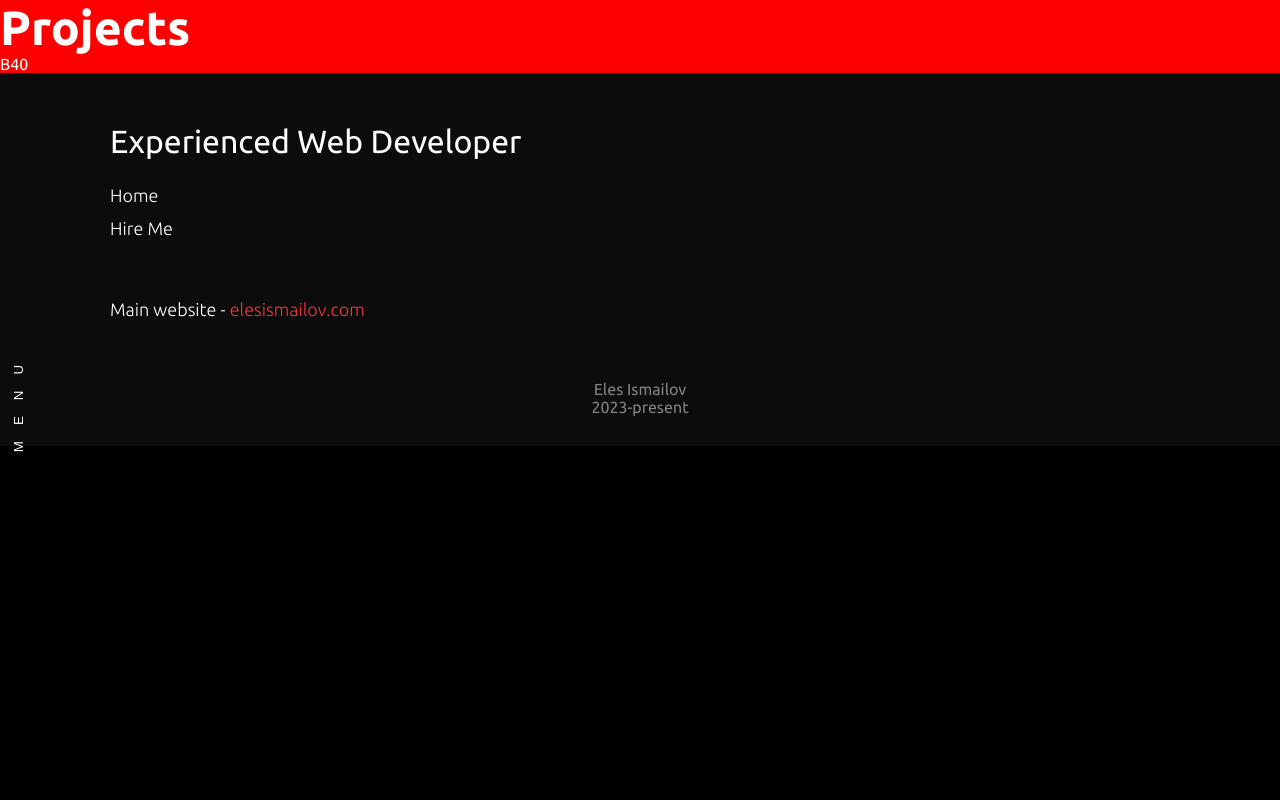
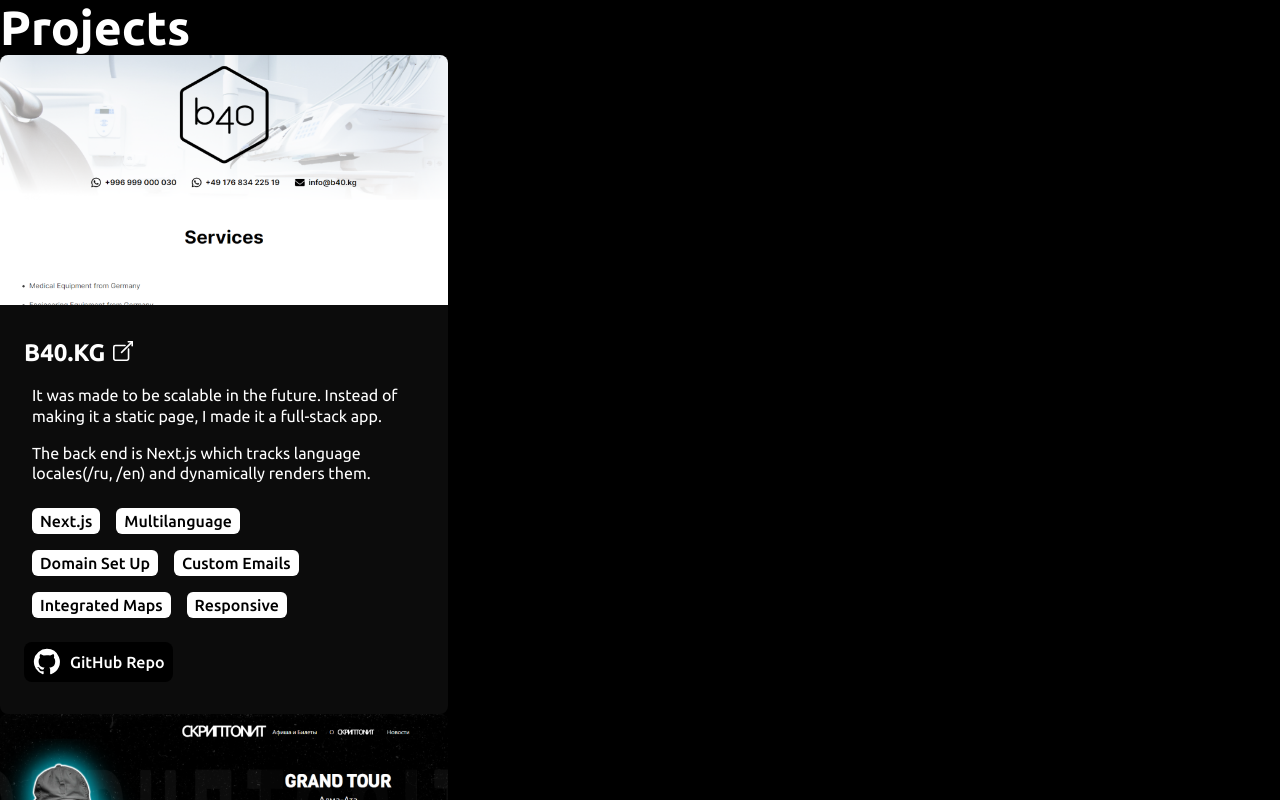
Before and after one commit to elesismailov/dev.elesismailov.com, a Next.js app: page /projects in a window 1280 px wide. Shown: the top 800 px of the page. Built offline with nearby package versions, Linux system fonts and the light colour scheme.

Commit message:
Style project card

```diff
--- a/pages/projects/index.js
+++ b/pages/projects/index.js
@@ -1,7 +1,5 @@
 import { useRouter } from 'next/router';
 import Head from 'next/head';
-
-import {styles} from "@/styles/Projects.module.scss";
 
 import index_data from "./index_data.json";
 
@@ -17,23 +15,19 @@
 
     return (<>
         <Head>
-            <title>Hire Me</title>
+            <title>My Projects</title>
             <meta name="description" lang={locale} content="Eles Ismailov Web Developer" />
             <meta name="viewport" content="width=device-width, initial-scale=1" />
             <link rel="icon" href="/favicon.ico" />
         </Head>
         <Header data={data} />
 
-        <main className={styles}>
+        <main className='projects-page'>
 
             <h1>{ data.h1 }</h1>
 
             <ul className="projects">
-                {
-                    data.projects.map((p, i) => <li className='project'>
-                        {p.title}
-                    </li>)
-                }
+                {data.projects.map((p, i) => Project({p: p, key: i}))}
             </ul>
         </main>
 
@@ -41,3 +35,38 @@
 
     </>)
 }
+
+function Project({p, key}) {
+    return (
+    <li key={key} className="project ">
+        <div className="preview " >
+            <a href={p.link} target="_blank" className="" tabindex="-1">
+                <img src={p.preview} alt={p.previewAltText} className="" width="448" height="250" />
+            </a>
+        </div>
+        <div className="text-block">
+            <h3><a href={p.link} target="_blank" aria-label="Live Preview" title="Live Preview"
+                className="external " >{p.title}</a></h3>
+            <div className="description ">
+
+                <div className="texts ">
+                    {p.description.map((t, i) => <p key={i}>{ t }</p>)}
+                </div>
+                <ul className="tags ">
+                    {p.tags.map((tag, i) => <li key={i}>{ tag }</li>)}
+                </ul>
+            </div>
+        {p.githubLink &&
+            <a href={p.githubLink} target="_blank" aria-label="Github Repository" className="github-link">
+                <svg xmlns="http://www.w3.org/2000/svg" width="30" height="30" fill="none" viewBox="0 0 16 16">
+                    <title>Github Repo</title>
+                    <path fill="#fff" d="M7.938 1a6.936 6.936 0 0 0-2.194 13.519c.347.06.477-.147.477-.33 0-.164-.009-.71-.009-1.292-1.743.321-2.194-.424-2.332-.815-.078-.2-.417-.815-.712-.98-.242-.13-.59-.45-.008-.46.546-.008.936.504 1.066.712.625 1.05 1.622.754 2.021.572.06-.45.243-.754.442-.928-1.543-.173-3.156-.771-3.156-3.425a2.7 2.7 0 0 1 .71-1.865c-.069-.173-.311-.884.07-1.838 0 0 .581-.182 1.908.711a6.438 6.438 0 0 1 1.734-.234c.59 0 1.18.078 1.735.234 1.327-.902 1.908-.711 1.908-.711.381.954.138 1.665.069 1.838.442.486.711 1.102.711 1.865 0 2.662-1.622 3.252-3.165 3.425.251.217.468.633.468 1.284 0 .928-.009 1.673-.009 1.908 0 .182.13.398.477.33a6.949 6.949 0 0 0 4.2-9.238A6.935 6.935 0 0 0 7.937 1z"/>
+                </svg>
+                GitHub Repo
+            </a>
+        }
+        </div>
+    </li>
+    );
+
+}
--- a/pages/projects/index_data.json
+++ b/pages/projects/index_data.json
@@ -5,13 +5,23 @@
 
             "projects": [
                 {
-                    "title": "B40",
+                    "title": "B40.KG",
+                    "description": ["It was made to be scalable in the future. Instead of making it a static page, I made it a full-stack app.", "The back end is Next.js which tracks language locales(/ru, /en) and dynamically renders them."],
+                    "preview": "/preview-1.png",
+                    "previewAltText": "B40 Web Page Screenshot",
+                    "githubLink": "http://b40.kg",
+                    "link": "http://b40.kg/",
+                    "tags": ["Next.js", "Multilanguage", "Domain Set Up", "Custom Emails", "Integrated Maps", "Responsive"]
+
+                },
+                {
+                    "title": "Scriptonite Fan Made Page",
                     "description": [""],
-                    "imgURL": "./assets/screenshots/4.png",
-                    "imgAltText": "REST Countries API",
-                    "githubRepoURL": "https://github.com/eleswastaken/front-end/tree/main/41%20Countries/react",
-                    "livePreviewURL": "https://eleswastaken-front-end-countries-api-gui.netlify.app/",
-                    "tags": ["react js", "tailwind css", "react-router"]
+                    "preview": "/preview-2.png",
+                    "previewAltText": "Scriptonite Web Page Screenshot",
+                    "githubLink": "",
+                    "link": "http://skriptonit-page.vercel.app/",
+                    "tags": ["Next.js", "Animations", "Responsive"]
 
                 }
             ],
--- a/styles/Projects.module.scss
+++ b/styles/Projects.module.scss
@@ -1,10 +1,99 @@
 
-main.styles {
-
-    background: red;
+main.projects-page {
 
     h1 {
         font-size: 3rem;
     }
 
+    .projects {
+
+        .project {
+            background: var(--background-2);
+            max-width: 28rem;
+            width: 100%;
+            overflow: hidden;
+            border-radius: .5rem;
+            position: relative;
+
+            .preview {
+                max-height: 250px;
+                overflow: hidden;
+
+                > a {
+                    width: 100%;
+                    height: 100%;
+                    > img {
+                        width: 100%;
+                        transition: transform .3s ease-in-out;
+                        &:hover {
+                            transform: scale(105%)
+                        }
+                    }
+                }
+            }
+
+            .text-block {
+                padding: 2rem 1.5rem;
+                h3 {
+                    a {
+                        color: white;
+                        font-size: 1.5rem;
+                        line-height: 2rem;
+
+                        &.external::after {
+                            content: '';
+                            display: inline-block;
+                            background: transparent url("/external-link.svg") 0 0 no-repeat;
+                            width: 20px;
+                            height: 20px;
+                            margin-left: 8px;
+                          }
+                    }
+                }
+                .description {
+                    margin: .5rem unset;
+
+                    .texts {
+                        margin: 1rem auto auto .5rem;
+                        P {
+                            margin-top: 1rem;
+                            line-height: 1.3rem;
+                        }
+                    }
+                    .tags {
+                        display: flex;
+                        flex-wrap: wrap;
+                        max-width: 300px;
+                        margin-top: 1rem;
+                        li {
+                            margin: 0.5rem;
+                            border-radius: 0.375rem;
+                            background-color: white;
+                            padding-top: 0.25rem;
+                            padding-bottom: 0.25rem;
+                            padding-left: 0.5rem;
+                            padding-right: 0.5rem;
+                            color: black;
+                            font-weight: 500;
+                        }
+                    }
+                }
+                .github-link {
+                    height: 2.5rem;
+                    width: fit-content;
+                    display: flex;
+                    justify-content: center;
+                    align-items: center;
+                    border-radius: 0.5rem;
+                    background: var(--background-1);
+                    margin-top: 1rem;
+                    padding: 0.5rem;
+                    color: white;
+                    gap: 0.5rem;
+                    font-weight: 500;
+                }
+            }
+        }
+    }
+
 }
--- a/styles/globals.scss
+++ b/styles/globals.scss
@@ -3,6 +3,8 @@
 @import './header.module.scss';
 @import './hire-me.module.scss';
 @import './recent-works.module.scss';
+
+@import './Projects.module.scss';
 
 :root {
   --max-width: 1560px;
@@ -50,3 +52,7 @@
 a {
   text-decoration: none;
 }
+
+ul, ol {
+  list-style: none;
+}
```
Also changed, not shown: public/external-link.svg (added).
